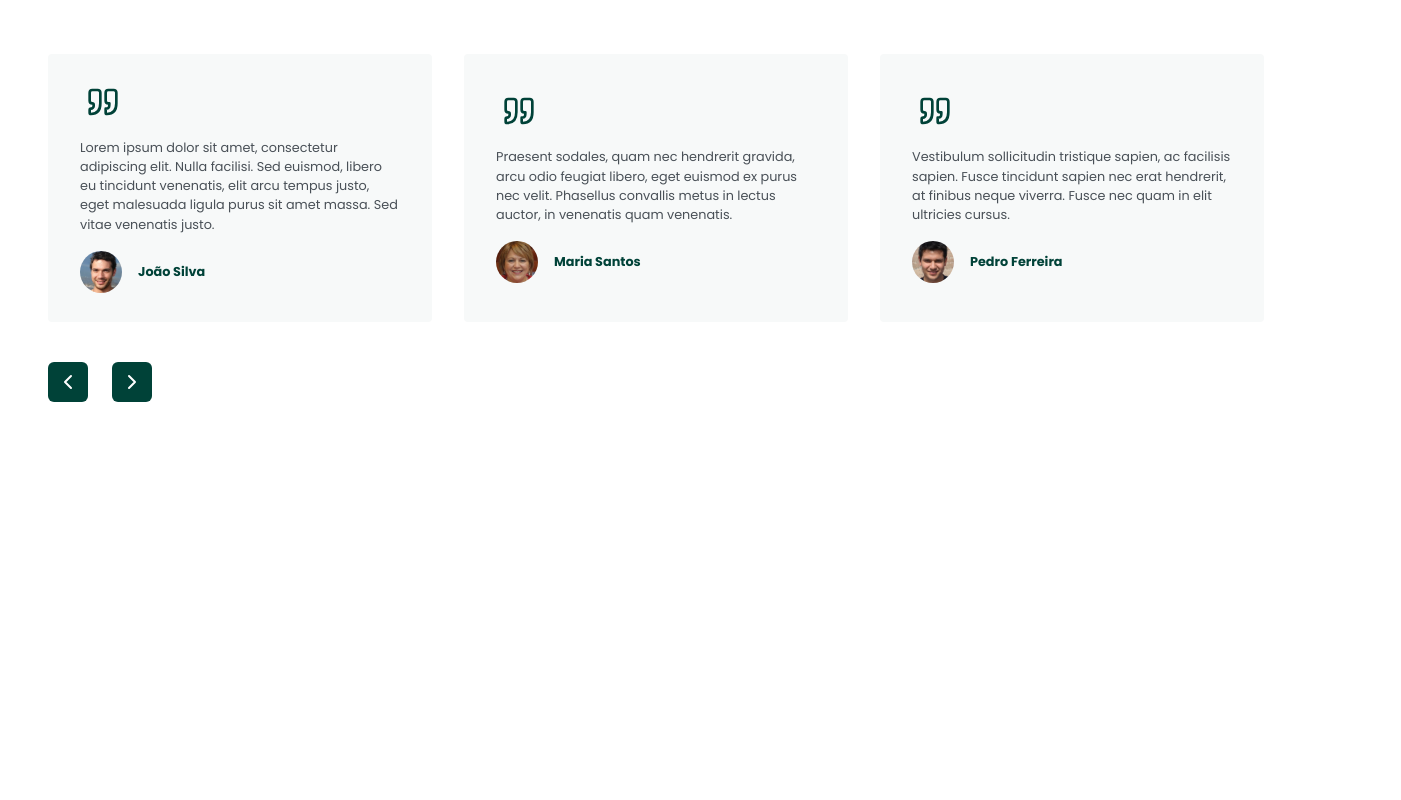
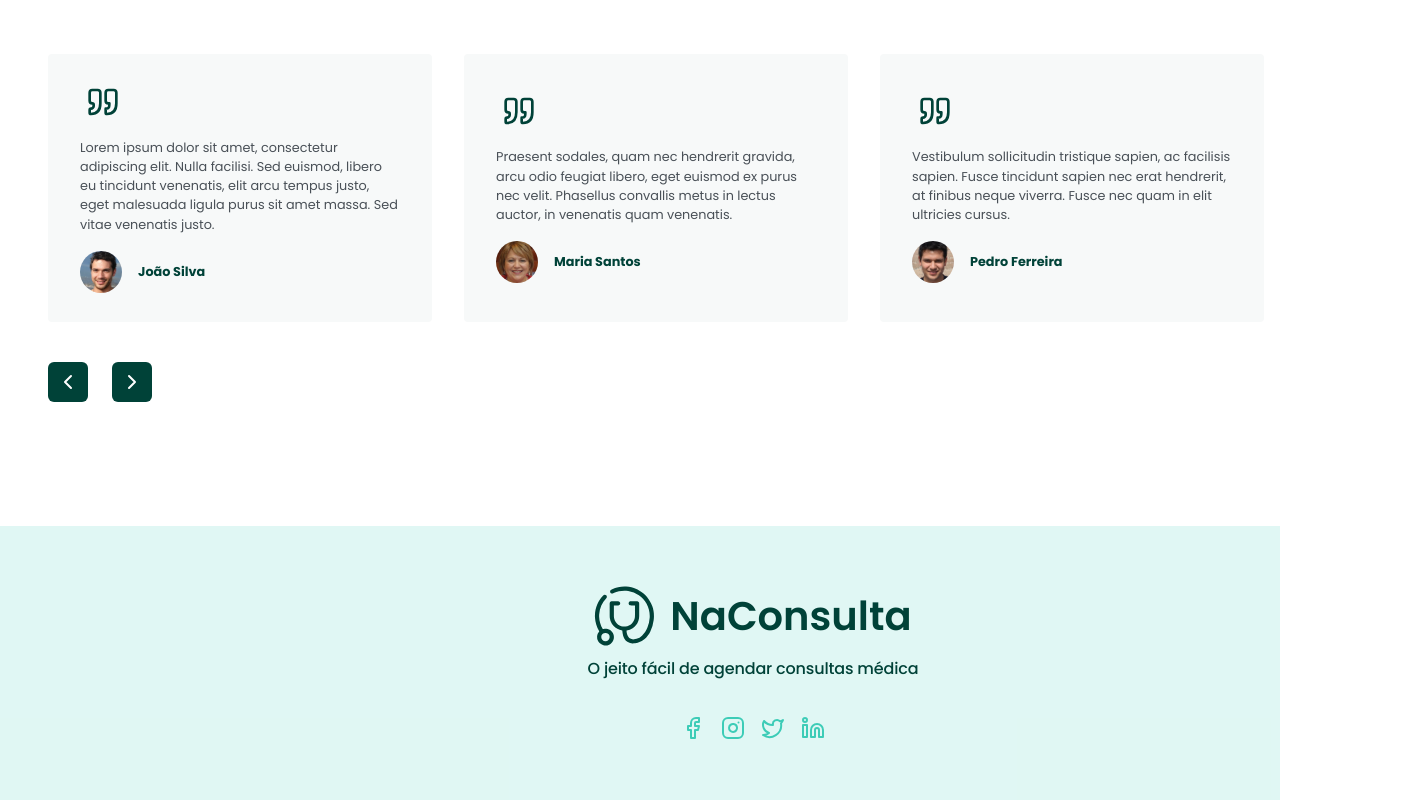
Before and after one commit to Achette/Na_Consulta_NEXT, a Next.js app: page / in a window 1280 px wide. Shown: the part 2331-3131 px from the top of the page, 1401 px wide, since content can reach past the window. Before the commit the page ends 2857 px from the top, so only its background shows below. Built offline with nearby package versions, Linux system fonts and the light colour scheme.

Commit message:
feat(TASK-0016): novas features

```diff
--- a/src/components/Logo/index.tsx
+++ b/src/components/Logo/index.tsx
@@ -16,5 +16,5 @@ export const Logo = () => {
         fill="white"
       />
     </svg>
-  );
-};
+  )
+}
--- a/src/pages/index.tsx
+++ b/src/pages/index.tsx
@@ -5,6 +5,7 @@ import { SearchHeader } from '@/components/SearchHeader'
 import { ServiceCardSection } from '@/components/CardsGrid'
 import { SectionAbout } from '@/components/About'
 import { DepositionSection } from '@/components/Depositions'
+import { Footer } from '@/components/Footer'
 
 export default function Home() {
   return (
@@ -21,6 +22,7 @@ export default function Home() {
         <ServiceCardSection />
         <SectionAbout />
         <DepositionSection />
+        <Footer />
       </MainContainer>
     </div>
   )
```
